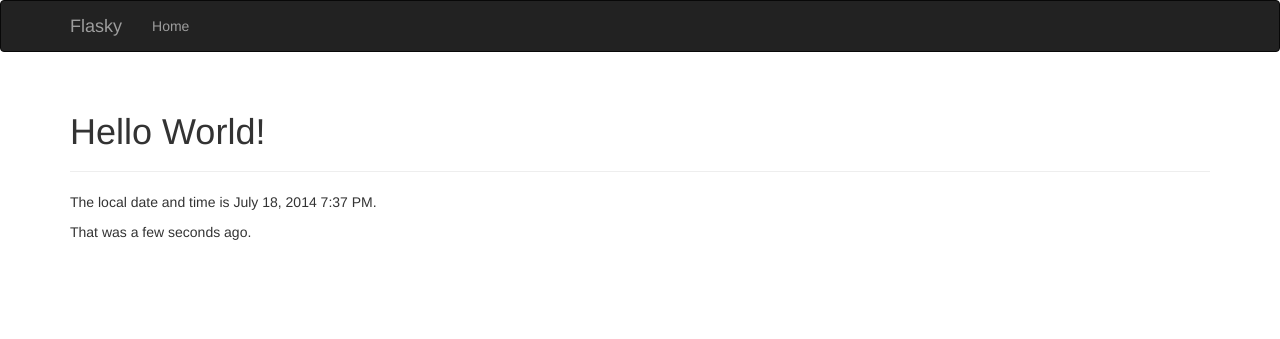
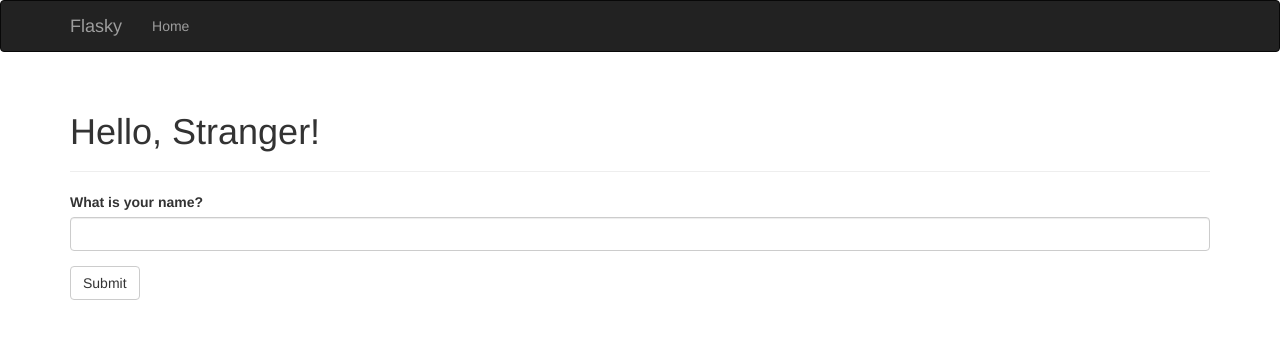
Before and after one commit to hypnopompicindex/flasky, a Flask app: page / in a window 1280 px wide. Shown: the top 339 px of the page. Run offline with Flask 2, Linux system fonts and the light colour scheme; some libraries are stand-ins or nearby versions.

Commit message:
4A - Web forms with Flask-WTFt

```diff
--- a/hello.py
+++ b/hello.py
@@ -1,14 +1,22 @@
-from datetime import datetime
 from flask import Flask, render_template
 from flask.ext.script import Manager
 from flask.ext.bootstrap import Bootstrap
 from flask.ext.moment import Moment
+from flask.ext.wtf import Form
+from wtforms import StringField, SubmitField
+from wtforms.validators import Required
 
 app = Flask(__name__)
+app.config['SECRET_KEY'] = 'hard to guess string'
 
 manager = Manager(app)
 bootstrap = Bootstrap(app)
 moment = Moment(app)
+
+
+class NameForm(Form):
+    name = StringField('What is your name?', validators=[Required()])
+    submit = SubmitField('Submit')
 
 
 @app.errorhandler(404)
@@ -21,11 +29,14 @@ def internal_server_error(e):
     return render_template('500.html'), 500
 
 
-@app.route('/')
+@app.route('/', methods=['GET', 'POST'])
 def index():
-    return render_template('index.html',
-                           current_time=datetime.utcnow())
-
+    name = None
+    form = NameForm()
+    if form.validate_on_submit():
+        name = form.name.data
+        form.name.data = ''
+    return render_template('index.html', form=form, name=name)
 
 @app.route('/user/<name>')
 def user(name):
--- a/templates/index.html
+++ b/templates/index.html
@@ -1,11 +1,11 @@
 {% extends "base.html" %}
+{% import "bootstrap/wtf.html" as wtf %}
 
 {% block title %}Flasky{% endblock %}
 
 {% block page_content %}
 <div class="page-header">
-    <h1>Hello World!</h1>
+    <h1>Hello, {% if name %}{{ name }}{% else %}Stranger{% endif %}!</h1>
 </div>
-<p>The local date and time is {{ moment(current_time).format('LLL') }}.</p>
-<p>That was {{ moment(current_time).fromNow(refresh=True) }}.</p>
+{{ wtf.quick_form(form) }}
 {% endblock %}
```
Also changed, not shown: templates/user.html (deleted, +0 -9 lines).
